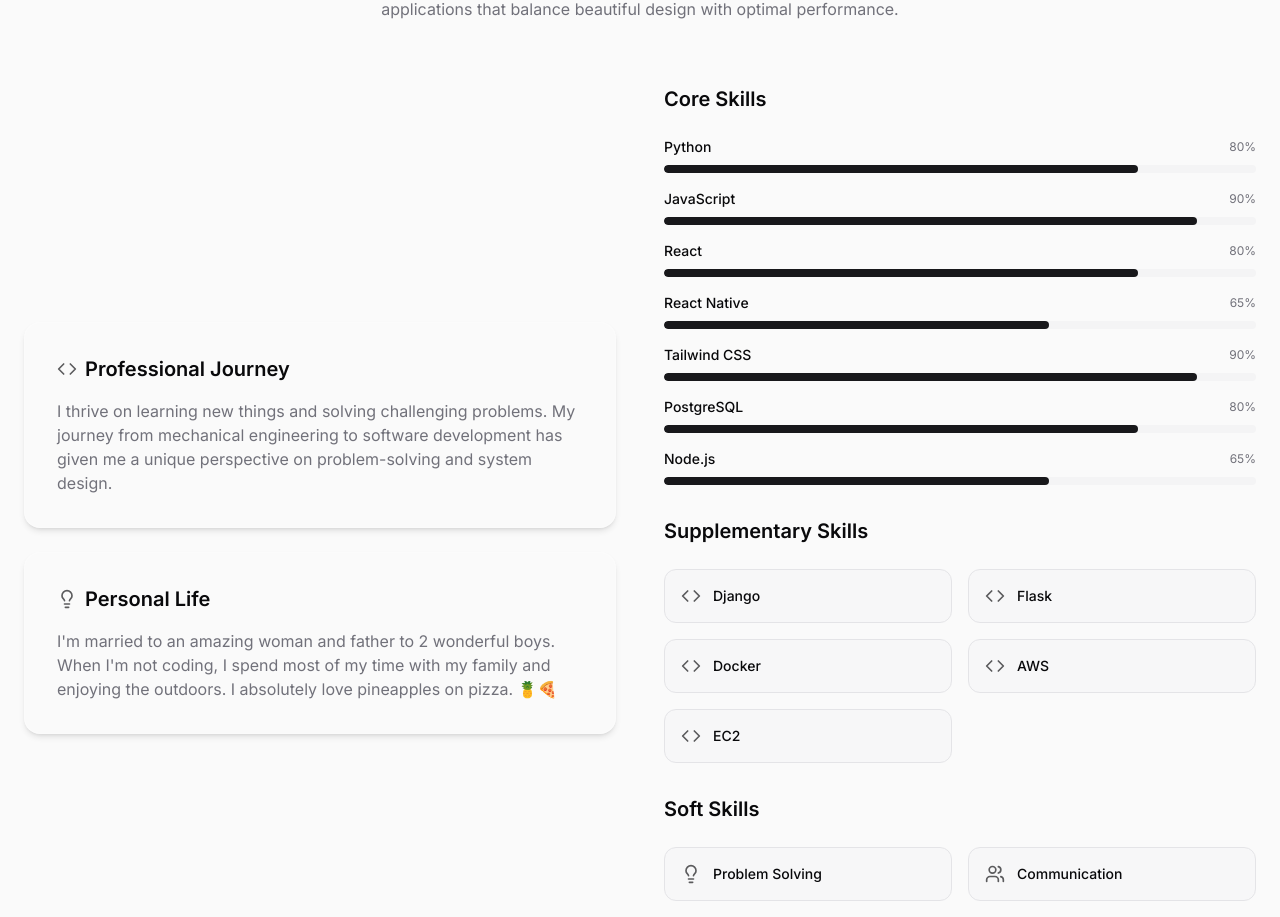
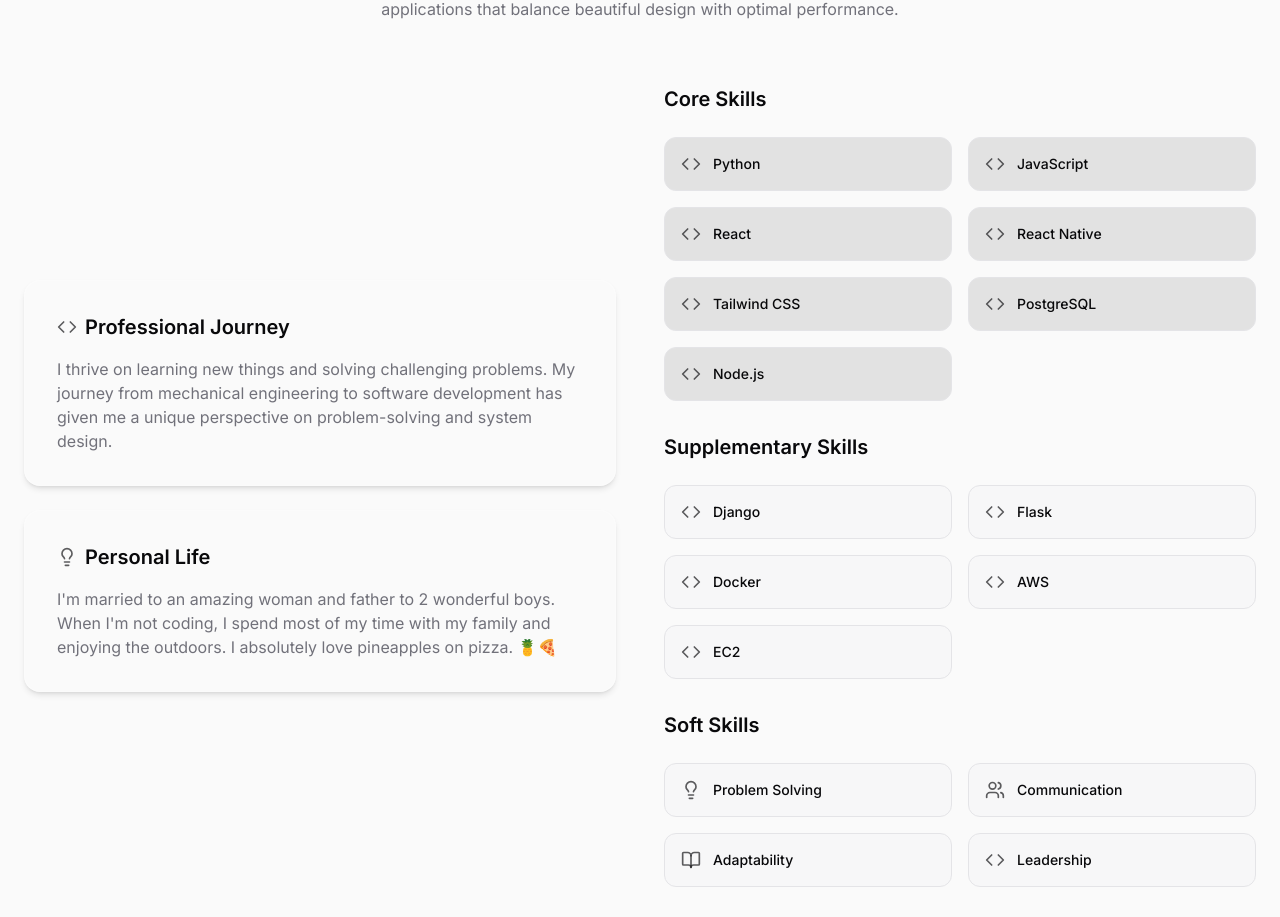
Before and after one commit to DylanSharp/portfolio, a React (Vite) app: page / in a window 1280 px wide. Shown: the part 1039-1956 px from the top of the page. Built offline with nearby package versions, Linux system fonts and the light colour scheme.

Commit message:
Make skills in pills.

```diff
--- a/src/components/AboutSection.tsx
+++ b/src/components/AboutSection.tsx
@@ -68,19 +68,14 @@ const AboutSection = () => {
                     <div className="space-y-8 animate-slide-up opacity-0" style={{ animationDelay: "200ms" }}>
                         <div>
                             <h3 className="text-xl font-semibold mb-6">Core Skills</h3>
-                            <div className="space-y-4">
+                            <div className="grid grid-cols-2 gap-4">
                                 {skills.map((skill) => (
-                                    <div key={skill.name} className="space-y-2">
-                                        <div className="flex justify-between items-center">
-                                            <span className="text-sm font-medium">{skill.name}</span>
-                                            <span className="text-xs text-muted-foreground">{skill.level}%</span>
-                                        </div>
-                                        <div className="h-2 bg-secondary rounded-full overflow-hidden">
-                                            <div
-                                                className="h-full bg-primary rounded-full"
-                                                style={{ width: `${skill.level}%`, transition: "width 1s ease-in-out" }}
-                                            />
-                                        </div>
+                                    <div
+                                        key={skill.name}
+                                        className="flex items-center p-4 rounded-xl bg-primary/10 border border-border transition-transform hover:scale-105"
+                                    >
+                                        <Code className="w-5 h-5 text-primary/70 mr-3" />
+                                        <span className="text-sm font-medium">{skill.name}</span>
                                     </div>
                                 ))}
                             </div>
```
